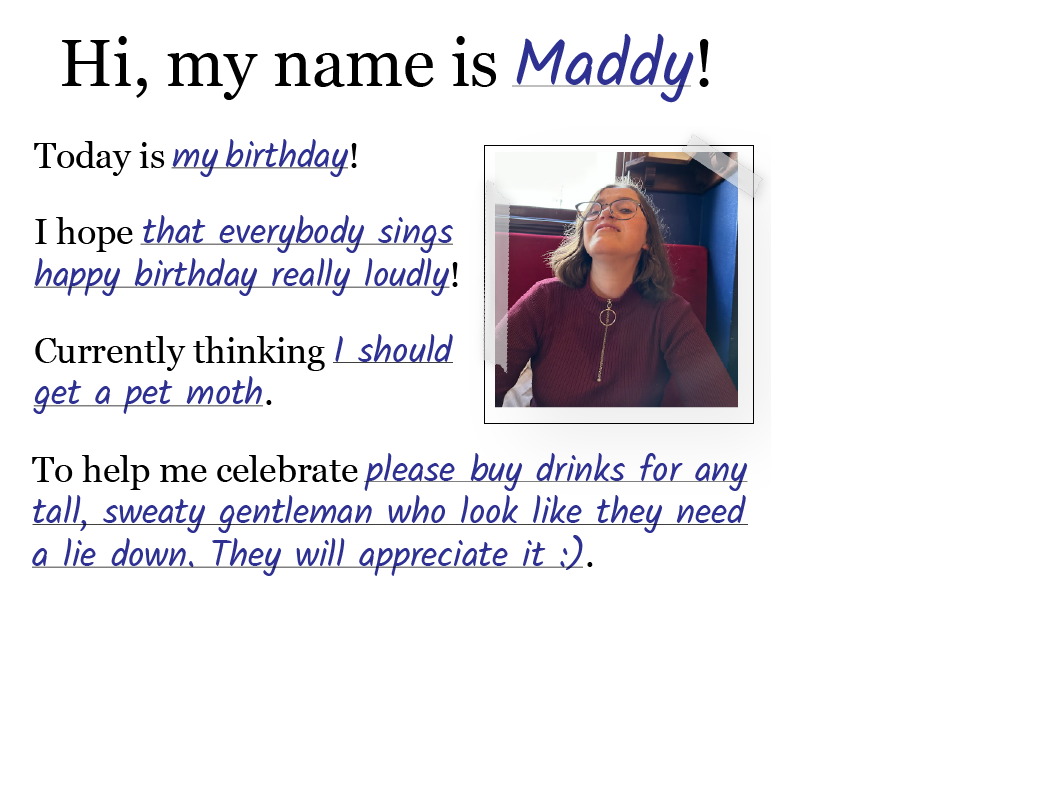
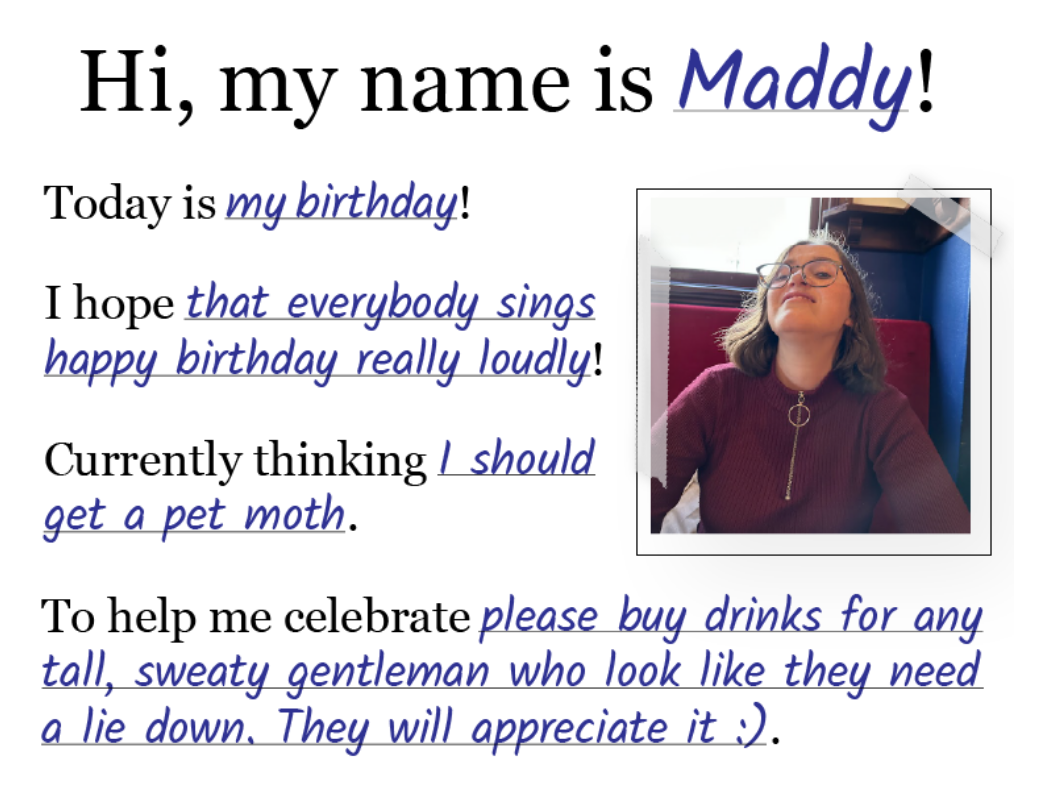
Before and after one commit to LoganBryce/MaddySite, a plain HTML site: page index.html in a window 1280 px wide. Shown: the whole page, without its empty margins (5-1044 px from the left). Drawn offline with Linux system fonts and the light colour scheme.

Commit message:
Update index.html

```diff
--- a/index.html
+++ b/index.html
@@ -2,7 +2,6 @@
 <html>
 
 <body>
-<!--<img src="Artboard1.png" style="height: 100%; width: 80%; object-fit: contain;">-->
-<img src="Artboard1.png" style="position:fixed bottom: 50%; right: 50%;" />
+<img src="Artboard1.png" style="position:fixed bottom: 50%; right: 50%; width: 80%;" />
 </body>
 </html>
```
